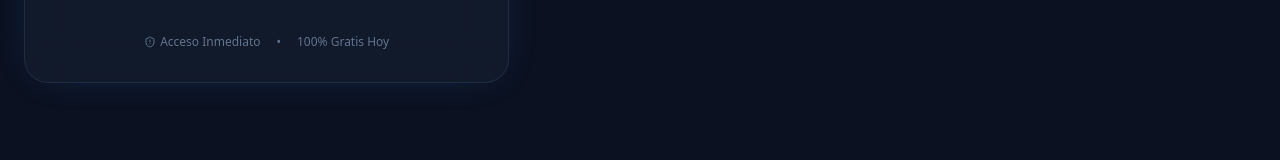
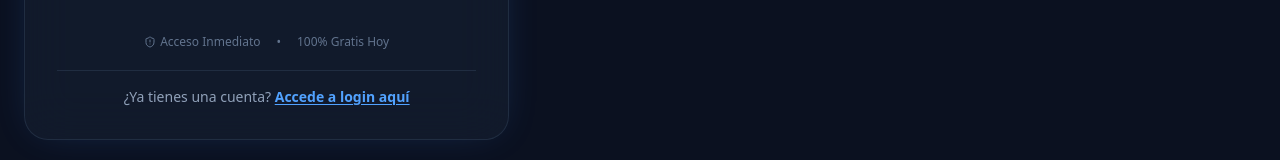
Before and after one commit to geremybusinees-afk/-creando-oportunidades, a Next.js app: page / in a window 1280 px wide. Shown: the part 1458-1618 px from the top of the page. Built offline with nearby package versions, Linux system fonts and the light colour scheme.

Commit message:
feat(landing): agregar enlace a login debajo del formulario de registro

```diff
--- a/src/app/page.tsx
+++ b/src/app/page.tsx
@@ -197,6 +197,14 @@ export default function LandingPage() {
                 <span>•</span>
                 <span>100% Gratis Hoy</span>
               </div>
+              <div className="text-center mt-5 pt-4 border-t border-slate-700/50">
+                <p className="text-sm text-slate-400">
+                  ¿Ya tienes una cuenta?{' '}
+                  <a href="/login" className="text-blue-400 hover:text-blue-300 font-semibold underline underline-offset-2 transition-colors">
+                    Accede a login aquí
+                  </a>
+                </p>
+              </div>
             </form>
           </div>
         </div>
```
